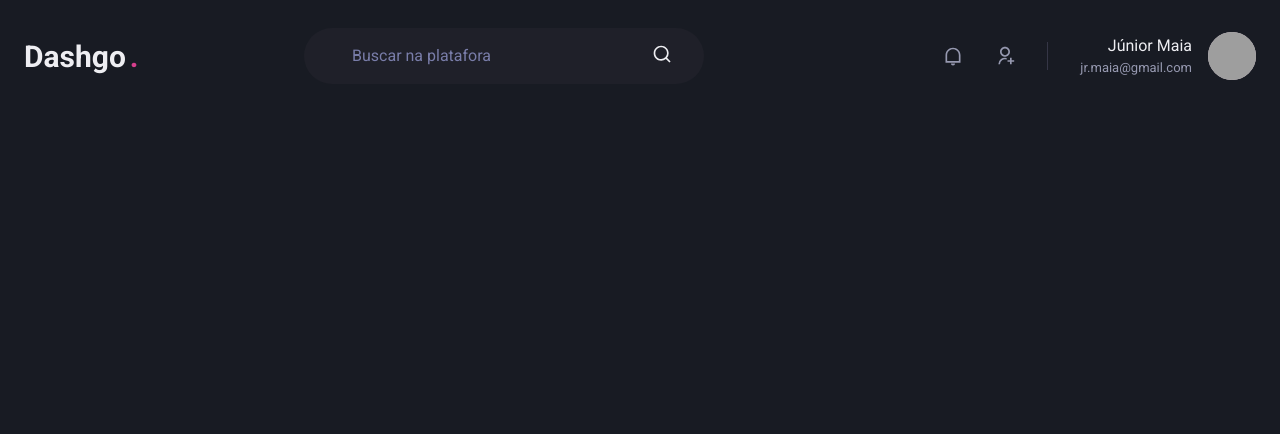
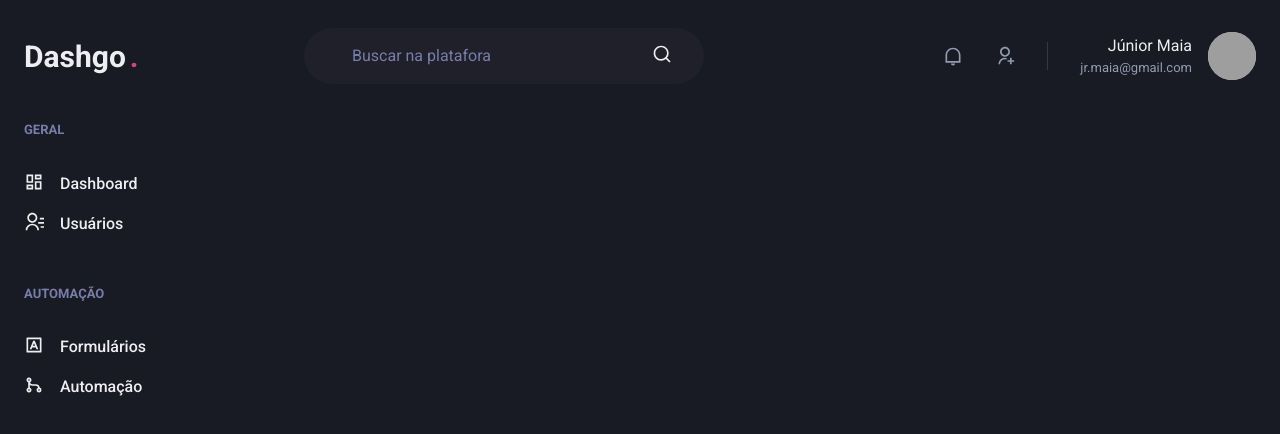
Before and after one commit to maiajrs/dashgo, a Next.js app: page /dashboard in a window 1280 px wide. Shown: the top 434 px of the page. Built offline with nearby package versions, Linux system fonts and the light colour scheme; grey boxes are pictures that could not be loaded.

Commit message:
added sidebar compenent

```diff
--- /dev/null
+++ b/src/components/SideBar.tsx
@@ -0,0 +1,49 @@
+import { Box, Stack, Text, Link, Icon } from "@chakra-ui/react";
+import { RiContactsLine, RiDashboardLine, RiGitMergeLine, RiInputMethodLine } from "react-icons/ri";
+
+export default function SideBar() {
+  return (
+    <Box as="aside" width="64" mr="8">
+      <Stack spacing="12" align="flex-start">
+        <Box>
+          <Text fontWeight="bold" color="gray.400" fontSize="small">
+            GERAL
+          </Text>
+          <Stack spacing="4" mt="8" slign="stretch">
+            <Link display="flex" align="center">
+              <Icon as={RiDashboardLine} fontSize="20" />
+              <Text ml="4" fontWeight="medium">
+                Dashboard
+              </Text>
+            </Link>
+            <Link display="flex" align="center">
+              <Icon as={RiContactsLine} fontSize="20" />
+              <Text ml="4" fontWeight="medium">
+                Usuários
+              </Text>
+            </Link>
+          </Stack>
+        </Box>
+        <Box>
+          <Text fontWeight="bold" color="gray.400" fontSize="small">
+            AUTOMAÇÃO
+          </Text>
+          <Stack spacing="4" mt="8" slign="stretch">
+            <Link display="flex" align="center">
+              <Icon as={RiInputMethodLine} fontSize="20" />
+              <Text ml="4" fontWeight="medium">
+                Formulários
+              </Text>
+            </Link>
+            <Link display="flex" align="center">
+              <Icon as={RiGitMergeLine} fontSize="20" />
+              <Text ml="4" fontWeight="medium">
+                Automação
+              </Text>
+            </Link>
+          </Stack>
+        </Box>
+      </Stack>
+    </Box>
+  );
+}
--- a/src/pages/dashboard.tsx
+++ b/src/pages/dashboard.tsx
@@ -1,7 +1,14 @@
+import { Flex } from "@chakra-ui/react";
 import Header from "../components/Header";
+import SideBar from "../components/SideBar";
 
 export default function Dashboard() {
-    return (
-        <Header />
-    )
+  return (
+    <Flex direction="column" h="100vh">
+      <Header />
+      <Flex width="100%" maxWidth={1480} my="6" mx="auto" px="6">
+        <SideBar />
+      </Flex>
+    </Flex>
+  );
 }
```
